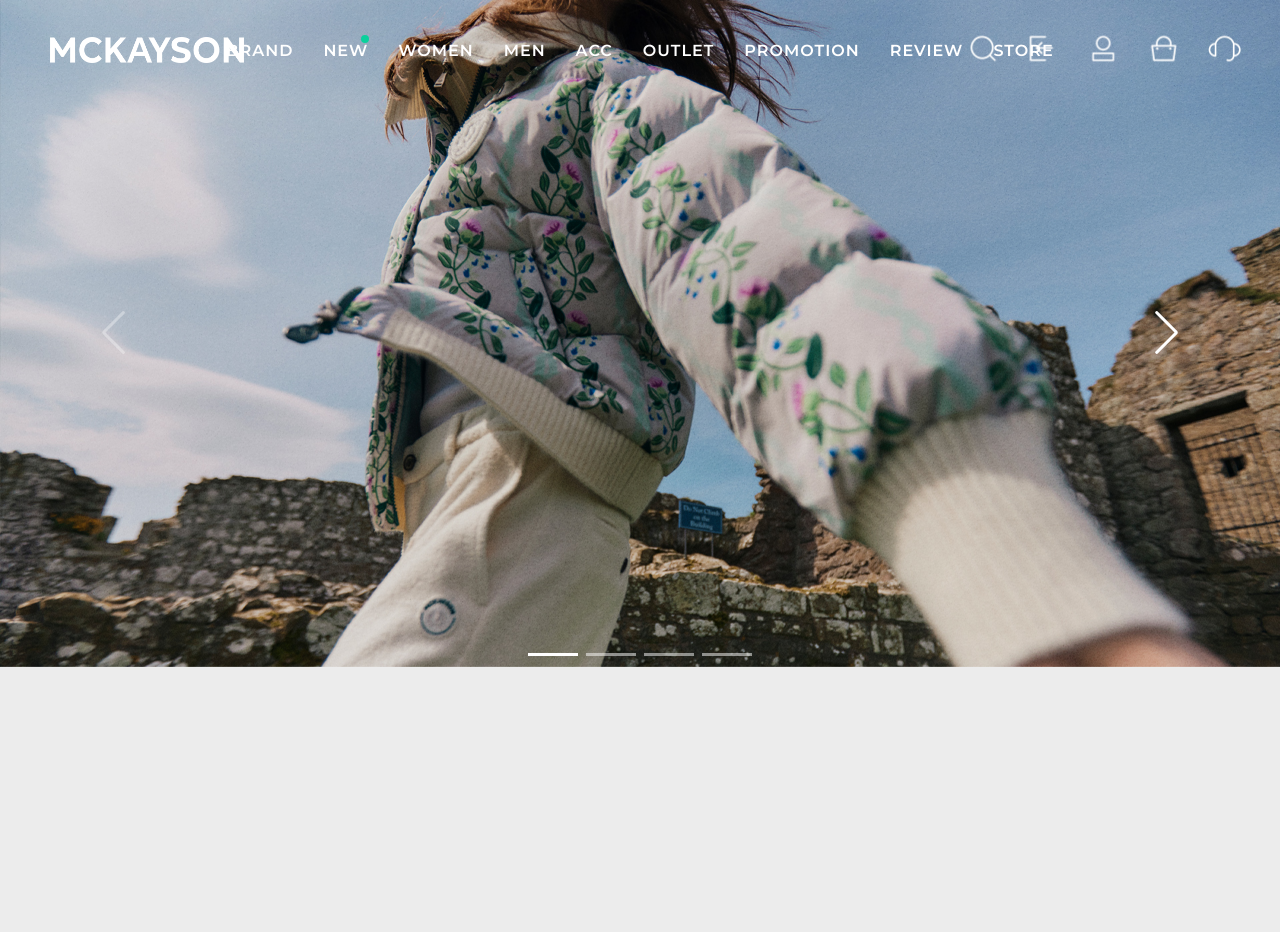
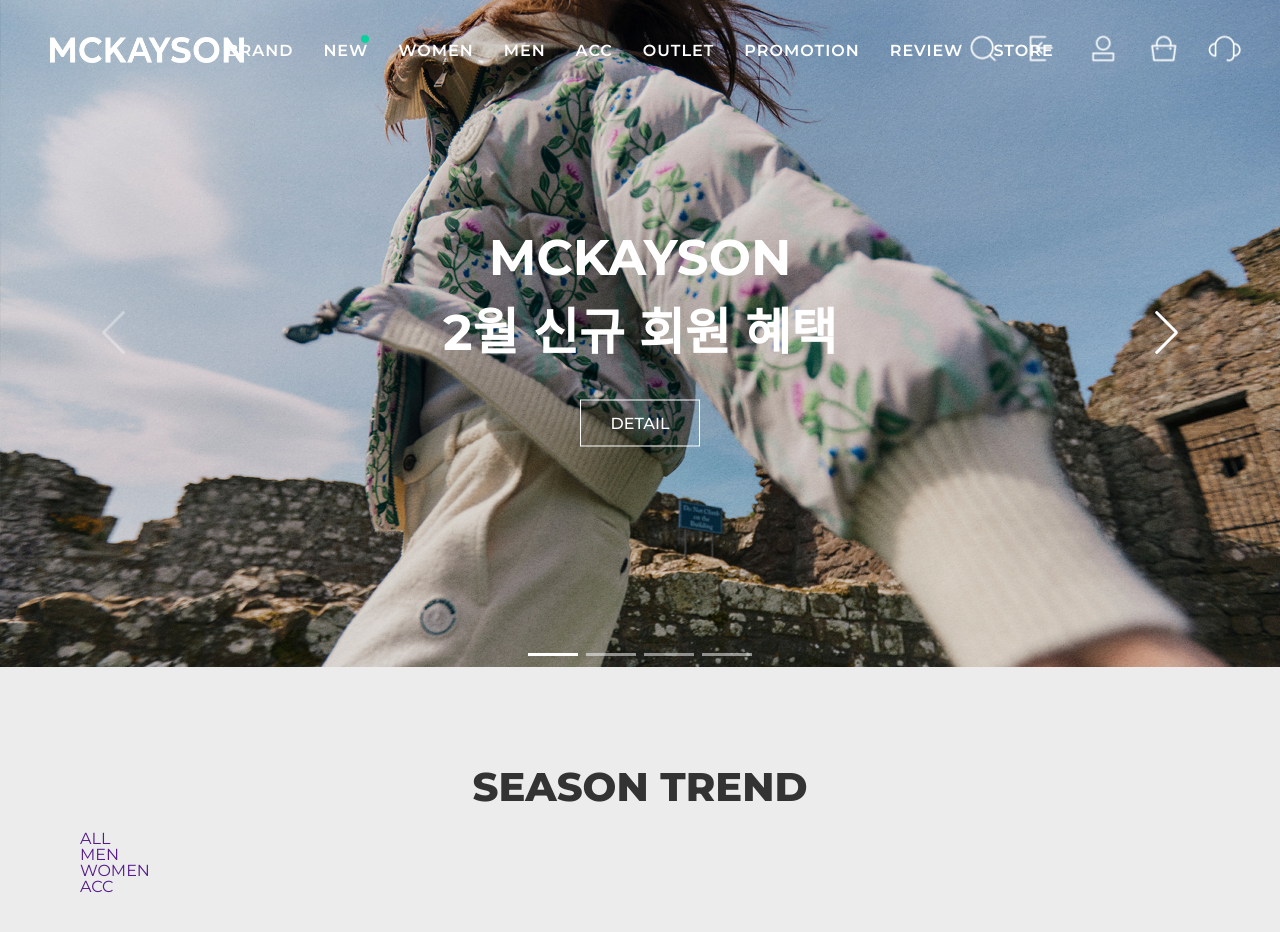
Before and after one commit to youngcodej22/custom-ecommerce, a React (Vite) app: page / in a window 1280 px wide. Shown: the top 932 px of the page. Before the commit the page ends 800 px from the top, so only its background shows below. Built offline with nearby package versions, Linux system fonts and the light colour scheme.

Commit message:
feat/style: ADD MainContents.tsx, MainContents.scss
MainContents 추가

```diff
--- a/src/App.tsx
+++ b/src/App.tsx
@@ -1,14 +1,14 @@
 import './styles/components/style.css';
 
 import Header from './components/Header/Header';
-import MainContents from './components/MainContents/MainContents';
+import Contents from './components/Contents/Contents';
 
 function App() {
     return (
         <>
             <div className="container">
                 <Header />
-                <MainContents />
+                <Contents />
             </div>
         </>
     );
--- /dev/null
+++ b/src/components/Contents/Contents.tsx
@@ -0,0 +1,17 @@
+import React from 'react';
+import MainVisual from '../MainVisual/MainVisual';
+import MainContents from '../MainContents/MainContents';
+
+import './Contents.scss';
+
+// ! container classname은 styles/general에 연결
+const Contents = () => {
+    return (
+        <div className="main-content">
+            <MainVisual />
+            <MainContents />
+        </div>
+    );
+};
+
+export default Contents;
--- a/src/components/MainContents/MainContents.scss
+++ b/src/components/MainContents/MainContents.scss
@@ -0,0 +1,97 @@
+.main-contents {
+    // margin: 100px 0 0;
+
+    .main-goods {
+        width: auto;
+        min-width: 1200px;
+        padding: 0 80px;
+        box-sizing: border-box;
+
+        // heaeder, gnb 등 다묶어서 공통처리
+        position: relative;
+        margin: 0 auto;
+
+        .goods-list {
+            width: 100%;
+            padding-bottom: 22px;
+
+            .goods-list-title {
+                text-align: center;
+                position: relative;
+
+                h3 {
+                    font-size: 40px;
+                    font-weight: 800;
+                    padding-bottom: 24px;
+                }
+            }
+
+            .goods-list-content {
+                position: relative;
+                width: 100%;
+
+                .goods-tab {
+
+                    .goods-tab-title {
+                        padding-bottom: 30px;
+
+                        ul {
+                            display: block;
+                            // float: none;
+                            margin: 0 auto;
+                            font-size: 0;
+                            text-align: center;
+
+                            li {
+                                display: inline-block;
+                                font-size: 12px;
+                                text-align: center;
+                                margin: 0;
+
+                                &:first-child {
+                                    a {
+                                        margin-left: 0;
+
+                                        span {
+                                            position: relative;
+
+                                            &::before {
+                                                content: '';
+                                                position: absolute;
+                                                left: 0;
+                                                bottom: -3px;
+                                                display: block;
+                                                width: 100%;
+                                                height: 2px;
+                                                background: #0ad09c;
+                                            }
+                                        }
+                                    }
+                                }
+
+                                a {
+                                    // on처리
+                                    // color: #0ad09c;
+                                    // font-weight: 700;
+                                    display: block;
+                                    padding: 10px 30xp 10px 30px;
+                                    font-size: 18px;
+                                    color: #ccc;
+                                    font-weight: 500;
+
+                                    span {
+
+                                    }
+                                }
+                            }
+                        }
+                    }
+
+                    .goods-tab-content {
+                        min-height: 150px;
+                    }
+                }
+            }
+        }
+    }
+}
--- a/src/components/MainContents/MainContents.tsx
+++ b/src/components/MainContents/MainContents.tsx
@@ -1,13 +1,54 @@
 import React from 'react';
-import MainVisual from '../MainVisual/MainVisual';
 
 import './MainContents.scss';
 
-// ! container classname은 styles/general에 연결
 const MainContents = () => {
     return (
-        <div className="main-content">
-            <MainVisual />
+        <div className="main-contents">
+            <div className="main-goods">
+                <div className="goods-list">
+                    <div className="goods-list-title">
+                        <h3>SEASON TREND</h3>
+                    </div>
+                    <div className="goods-list-content">
+                        <div className="goods-tab">
+                            <div className="good-tab-title">
+                                <ul>
+                                    <li>
+                                        <a href="">
+                                            <span>ALL</span>
+                                        </a>
+                                    </li>
+                                    <li>
+                                        <a href="">
+                                            <span>MEN</span>
+                                        </a>
+                                    </li>
+                                    <li>
+                                        <a href="">
+                                            <span>WOMEN</span>
+                                        </a>
+                                    </li>
+                                    <li>
+                                        <a href="">
+                                            <span>ACC</span>
+                                        </a>
+                                    </li>
+                                </ul>
+                            </div>
+                            <div className="goods-tab-content">
+                                <div className="goods-tab-box">
+                                    <ul>{/* li>div.item>div.item-photo+div.item-info */}</ul>
+                                </div>
+                            </div>
+                        </div>
+                    </div>
+                </div>
+                <div className="btn-goods-down-more"></div>
+            </div>
+            {/* 숨겨진거 나중에 처리 */}
+            {/* <div className="slide-c"></div> */}
+            <div className="main-promotion"></div>
         </div>
     );
 };
--- a/src/components/MainVisual/MainVisual.scss
+++ b/src/components/MainVisual/MainVisual.scss
@@ -1,11 +1,6 @@
 .main-visual {
     margin-bottom: 100px;
-}
-
-.swiper {
-    width: 100%;
-    height: 100%;
-}
+    cursor: pointer;
 
     .swiper-slide {
         text-align: center;
@@ -16,13 +11,74 @@
         display: flex;
         justify-content: center;
         align-items: center;
-}
 
-.swiper-slide img {
+        /* css bg로 이미지 넣을 경우*/
+        // background-position: center;
+        // background-size: cover;
+
+        img {
             display: block;
             width: 100%;
             height: 100%;
             object-fit: cover;
+        }
+
+        .slide-txt {
+            position: absolute;
+            left: 50%;
+            top: 50%;
+            transform: translate(-50%, -50%);
+            color: #fff;
+            opacity: 0;
+            transition: 0.5s;
+            transition-delay: 0.1s;
+
+            p {
+                font-size: 50px;
+                font-weight: 700;
+                transform: translateY(40px);
+                transition: 0.5s;
+                transition-delay: 0.1s;
+                line-height: 1.5;
+            }
+
+            span {
+                display: inline-block;
+                border: 1px solid #fff;
+                font-size: 16px;
+                width: 120px;
+                line-height: 45px;
+                margin-top: 30px;
+                font-weight: 500;
+                transform: translateY(40px);
+                opacity: 0;
+                transition: 0.5s;
+                transition-delay: 0.1s;
+            }
+        }
+    }
+
+    .swiper-slide-active {
+        .slide-txt {
+            opacity: 1;
+
+            p {
+                transform: translateY(0);
+            }
+
+            span {
+                transform: translateY(0);
+                opacity: 1;
+                transition-delay: 0.25s;
+            }
+        }
+    }
+}
+
+/* swiper custom style*/
+.swiper {
+    width: 100%;
+    height: 100%;
 }
 
 .swiper-button-prev, .swiper-button-next {
--- a/src/components/MainVisual/MainVisual.tsx
+++ b/src/components/MainVisual/MainVisual.tsx
@@ -1,4 +1,4 @@
-import React, { useRef, useState } from 'react';
+import React from 'react';
 import carousel1 from '/assets/carousel/01_first.jpg';
 import carousel2 from '/assets/carousel/02_second.jpg';
 import carousel3 from '/assets/carousel/03_third.jpg';
@@ -6,9 +6,10 @@
 
 import { Swiper, SwiperSlide } from 'swiper/react';
 import 'swiper/css';
+import 'swiper/css/effect-fade';
 import 'swiper/css/navigation';
 import 'swiper/css/pagination';
-import { Navigation, Pagination, Mousewheel, Keyboard } from 'swiper/modules';
+import { EffectFade, Navigation, Pagination, Keyboard } from 'swiper/modules';
 
 // import { LoremPicsum } from 'react-lorem-picsum';
 
@@ -31,29 +32,68 @@
             </Swiper> */}
             <Swiper
                 // cssMode={true}
+                // spaceBetween={30}
+                effect="fade"
                 navigation={true}
-                pagination={true}
-                // mousewheel={true}
+                // pagination={true}
+                pagination={{
+                    clickable: true,
+                }}
                 keyboard={true}
-                // modules={[Navigation, Pagination, Mousewheel, Keyboard]}
-                modules={[Navigation, Pagination, Keyboard]}
+                modules={[EffectFade, Navigation, Pagination, Keyboard]}
                 className="mySwiper"
             >
                 <SwiperSlide>
                     {/* <LoremPicsum width={1920} height={1000} random /> */}
                     <img src={carousel1} alt="메인광고이미지1" />
+                    <div className="slide-txt">
+                        <p>
+                            MCKAYSON
+                            <br />
+                            2월 신규 회원 혜택
+                        </p>
+                        <span>DETAIL</span>
+                    </div>
                 </SwiperSlide>
                 <SwiperSlide>
                     {/* <LoremPicsum width={1920} height={1000} random /> */}
                     <img src={carousel2} alt="메인광고이미지2" />
+                    <div className="slide-txt">
+                        <p>
+                            MCKAYSON
+                            <br />
+                            24' S/S Season Pattern
+                            <br />
+                            New Launch
+                        </p>
+                        <span>DETAIL</span>
+                    </div>
                 </SwiperSlide>
                 <SwiperSlide>
                     {/* <LoremPicsum width={1920} height={1000} random /> */}
                     <img src={carousel3} alt="메인광고이미지3" />
+                    <div className="slide-txt">
+                        <p>
+                            MCKAYSON
+                            <br />
+                            23' Season Off
+                            <br />
+                            Big Sale
+                        </p>
+                        <span>DETAIL</span>
+                    </div>
                 </SwiperSlide>
                 <SwiperSlide>
                     {/* <LoremPicsum width={1920} height={1000} random /> */}
                     <img src={carousel4} alt="메인광고이미지4" />
+                    <div className="slide-txt">
+                        <p>
+                            온라인 스토어
+                            <br />
+                            상품권 런칭
+                        </p>
+                        <span>DETAIL</span>
+                    </div>
                 </SwiperSlide>
             </Swiper>
         </div>
--- a/src/styles/components/_general.scss
+++ b/src/styles/components/_general.scss
@@ -13,9 +13,10 @@
     margin: 0 auto;
     // max-width: 1200px;
     // max-width: 1920px;
+    min-width: 300px;
     width: 100%;
-    max-width: 100vw;
-    max-height: 100vh;
+    // max-width: 100vw;
+    // max-height: 100vh;
 }
 
 .container-fluid {
```
Also changed, not shown: src/components/Contents/Contents.css (renamed from src/components/MainContents/MainContents.css), src/components/Contents/Contents.scss (added), 2 other files (tests, documents, lock files or other folders). Lines whose indentation alone changed are shown as unchanged.
